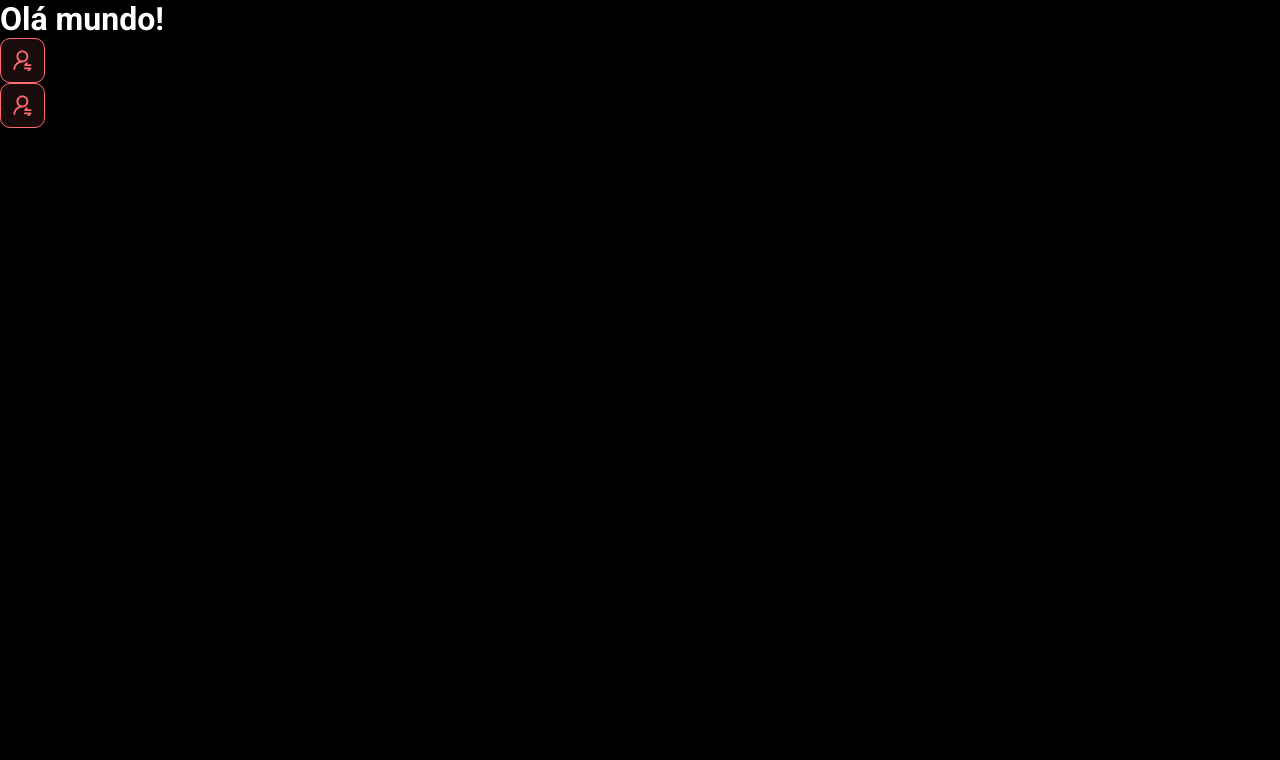
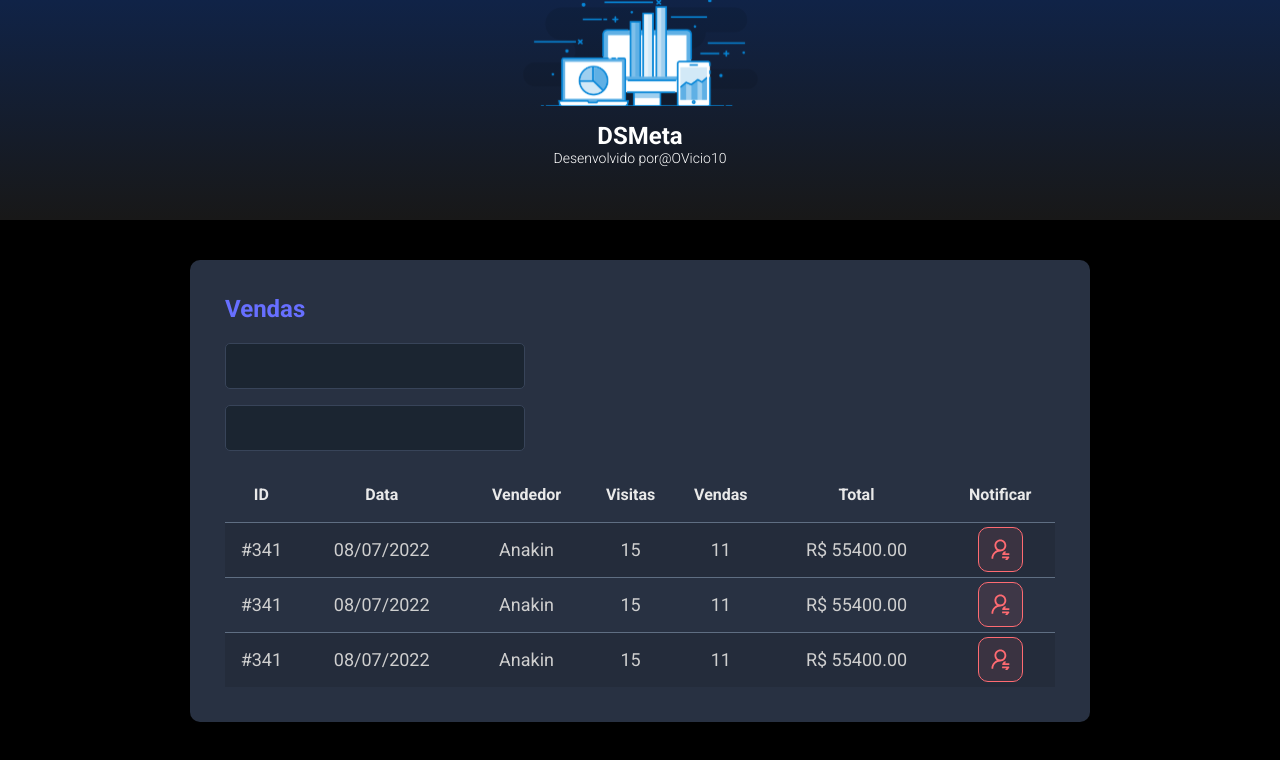
Before and after one commit to JoaoSiqueira10/DSMeta, a React (Vite) app in the folder frontend/: page / in a window 1280 px wide. Shown: the top 760 px of the page. Built offline with nearby package versions, Linux system fonts and the light colour scheme.

Commit message:
Outros componentes

```diff
--- a/frontend/src/App.tsx
+++ b/frontend/src/App.tsx
@@ -1,11 +1,18 @@
-import NotificationButton from "./components/NotificationButton"
+import Header from "./components/Header"
+import CardeVendas from "./components/CardeVendas"
+
 
 function App() {
   return (
     <>
-      <h1>Olá mundo!</h1>
-      <NotificationButton />
-      <NotificationButton />
+      <Header />
+      <main>
+        <section id="vendas">
+          <div className="dsmeta-container">
+            <CardeVendas />
+          </div>
+        </section>
+      </main>
     </>
   )
 }
--- /dev/null
+++ b/frontend/src/components/CardeVendas/index.tsx
@@ -0,0 +1,77 @@
+import NotificationButton from '../NotificationButton'
+import './styles.css'
+
+function CardeVendas() {
+    return (
+        <div className="dsmeta-card">
+            <h2 className="dsmeta-vendas-titulo">Vendas</h2>
+            <div>
+                <div className="dsmeta-form-controle-container">
+                    <input className="dsmeta-form-controle" type="text" />
+                </div>
+                <div className="dsmeta-form-controle-container">
+                    <input className="dsmeta-form-controle" type="text" />
+                </div>
+            </div>
+
+            <div>
+                <table className="dsmeta-tabela-vendas">
+                    <thead>
+                        <tr>
+                            <th className="show992">ID</th>
+                            <th className="show576">Data</th>
+                            <th>Vendedor</th>
+                            <th className="show992">Visitas</th>
+                            <th className="show992">Vendas</th>
+                            <th>Total</th>
+                            <th>Notificar</th>
+                        </tr>
+                    </thead>
+                    <tbody>
+                        <tr>
+                            <td className="show992">#341</td>
+                            <td className="show576">08/07/2022</td>
+                            <td>Anakin</td>
+                            <td className="show992">15</td>
+                            <td className="show992">11</td>
+                            <td>R$ 55400.00</td>
+                            <td>
+                                <div className="dsmeta-red-btn-container">
+                                    <NotificationButton />
+                                </div>
+                            </td>
+                        </tr>
+                        <tr>
+                            <td className="show992">#341</td>
+                            <td className="show576">08/07/2022</td>
+                            <td>Anakin</td>
+                            <td className="show992">15</td>
+                            <td className="show992">11</td>
+                            <td>R$ 55400.00</td>
+                            <td>
+                                <div className="dsmeta-red-btn-container">
+                                    <NotificationButton />
+                                </div>
+                            </td>
+                        </tr>
+                        <tr>
+                            <td className="show992">#341</td>
+                            <td className="show576">08/07/2022</td>
+                            <td>Anakin</td>
+                            <td className="show992">15</td>
+                            <td className="show992">11</td>
+                            <td>R$ 55400.00</td>
+                            <td>
+                                <div className="dsmeta-red-btn-container">
+                                    <NotificationButton />
+                                </div>
+                            </td>
+                        </tr>
+                    </tbody>
+                </table>
+            </div>
+        </div>
+    )
+}
+
+export default CardeVendas
--- /dev/null
+++ b/frontend/src/components/CardeVendas/styles.css
@@ -0,0 +1,101 @@
+.dsmeta-card {
+    background-color: #283142;
+    border-radius: 10px;
+    padding: 30px 10px;
+}
+
+#vendas {
+    padding: 40px 10px;
+}
+
+.dsmeta-vendas-titulo {
+    color: #676FFF;
+    font-size: 24px;
+    margin-bottom: 20px;
+}
+
+.dsmeta-form-controle-container {
+    margin-bottom: 16px;
+    max-width: 300px;
+}
+
+.dsmeta-form-controle {
+    width: 100%;
+    height: 46px;
+    background-color: #1B2531;
+    border: 1px solid #384459;
+    border-radius: 5px;
+    color: #9AAABE;
+    padding: 0 20px;
+    font-size: 18px;
+}
+
+.dsmeta-tabela-vendas {
+    width: 100%;
+    border-spacing: 0;
+    border-collapse: collapse;
+}
+
+.dsmeta-tabela-vendas thead {
+    height: 55px;
+    font-size: 16px;
+    color: #E9E9E9;
+    font-weight: 700;
+}
+
+.dsmeta-tabela-vendas tbody {
+    font-size: 14px;
+    font-weight: 400;
+    color: #CFCFCF;
+    text-align: center;
+}
+
+.dsmeta-tabela-vendas tbody tr {
+    height: 74px;
+    border-top: 1px solid #5F6E82;
+}
+
+.dsmeta-tabela-vendas tbody tr:hover>td {
+    background-color: #384459;
+}
+
+.dsmeta-tabela-vendas tbody tr:nth-child(odd) {
+    background-color: #242C3B;
+}
+
+.dsmeta-red-btn-container {
+    display: flex;
+    justify-content: center;
+}
+
+.show576 {
+    display: none;
+}
+
+.show992 {
+    display: none;
+}
+
+@media(min-width: 576px) {
+    .show576 {
+        display: table-cell;
+    }
+
+    .dsmeta-card {
+        padding: 35px;
+    }
+
+    .dsmeta-tabela-vendas tbody tr {
+        height: 55px;
+    }
+
+    .dsmeta-tabela-vendas tbody {
+        font-size: 18px;
+    }
+}
+
+@media(min-width: 992px) {
+    .show992 {
+        display: table-cell;
+    }
+}
--- /dev/null
+++ b/frontend/src/components/Header/index.tsx
@@ -0,0 +1,19 @@
+import logo from '../../assets/img/logo.svg'
+import './styles.css'
+
+function Header() {
+    return (
+        <header>
+            <div className="dsmeta-logo-container">
+                <img src={logo} alt="DSMeta" />
+                <h1>DSMeta</h1>
+                <p>
+                    Desenvolvido por
+                    <a href="https://github.com/OVicio10">@OVicio10</a>
+                </p>
+            </div>
+        </header>
+    )
+}
+
+export default Header
--- /dev/null
+++ b/frontend/src/components/Header/styles.css
@@ -0,0 +1,25 @@
+header {
+    background: linear-gradient(180deg, #102347 0%, #181818 100%);
+    height: 220px;
+
+}
+
+.dsmeta-logo-container {
+    display: flex;
+    flex-direction: column;
+    align-items: center;
+}
+
+.dsmeta-logo-container img {
+    width: 235px;
+}
+
+.dsmeta-logo-container h1 {
+    margin-top: 15px;
+    font-size: 24px;
+}
+
+.dsmeta-logo-container p {
+    font-size: 14px;
+    font-weight: 300;
+}
--- a/frontend/src/index.css
+++ b/frontend/src/index.css
@@ -13,9 +13,17 @@
     color: #fff;
 }
 
-a,
-a:hover,
-a:visited {
+a, a:hover, a:visited {
     color: unset;
     text-decoration: none;
 }
+
+.dsmeta-container {
+    width: 100%;
+    max-width: 900px;
+    margin: 0 auto;
+}
+
+#vendas {
+    padding: 40px 10px;
+}
```
Also changed, not shown: frontend/src/assets/img/logo.svg (added). Lines whose indentation alone changed are shown as unchanged.
